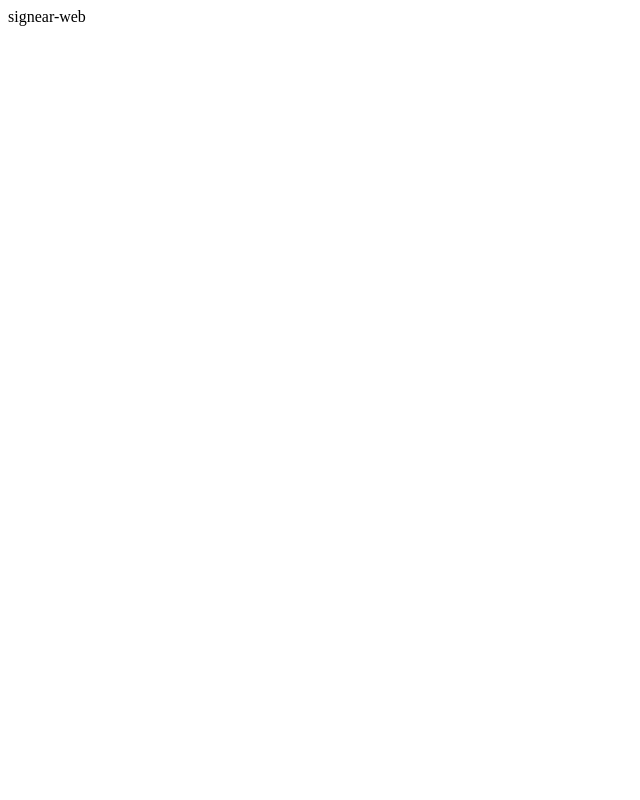
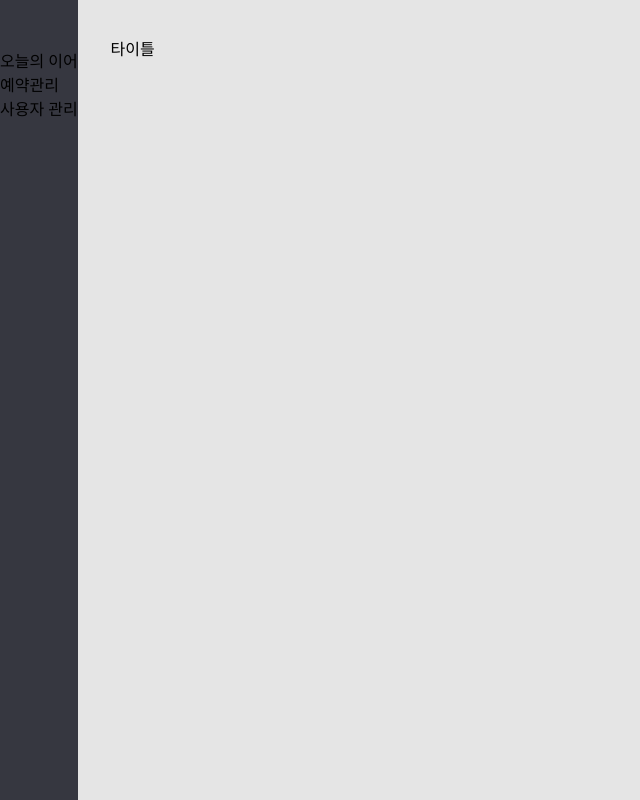
Before and after one commit to Sullivan-for-EAR/signear-web, a React (Create React App) app: page / in a window 1280 px wide. Shown: the whole page, without its empty margins (0-640 px from the left). Built offline with nearby package versions, Linux system fonts and the light colour scheme.

Commit message:
글로벌 스타일, 템플릿

```diff
--- a/package.json
+++ b/package.json
@@ -12,12 +12,14 @@
     "@types/node": "^12.0.0",
     "@types/react": "^17.0.0",
     "@types/react-dom": "^17.0.0",
+    "@types/react-router-dom": "^5.1.7",
     "@types/styled-components": "^5.1.9",
     "@types/styled-system": "^5.1.11",
     "react": "^17.0.2",
     "react-dom": "^17.0.2",
     "react-hook-form": "^7.5.2",
     "react-redux": "^7.2.4",
+    "react-router-dom": "^5.2.0",
     "react-scripts": "4.0.3",
     "redux": "^4.1.0",
     "redux-saga": "^1.1.3",
--- a/src/App.tsx
+++ b/src/App.tsx
@@ -1,9 +1,26 @@
 import React from 'react';
+import { BrowserRouter } from 'react-router-dom';
 
-import Box from 'components/Box';
+import Flex from './components/Flex';
+import { DefaultLayoutProvider } from './templates/DefaultLayout';
+import DefaultSidebar from './components/DefaultSidebar';
+import Box from './components/Box';
+
+import TodayEars from './pages/todayEars';
 
 const App: React.FC = () => {
-  return <Box>signear-web</Box>;
+  return (
+    <Flex height="100%">
+      <DefaultLayoutProvider>
+        <DefaultSidebar />
+        <BrowserRouter>
+          <Box p="36px 33px">
+            <TodayEars />
+          </Box>
+        </BrowserRouter>
+      </DefaultLayoutProvider>
+    </Flex>
+  );
 };
 
 export default App;
--- /dev/null
+++ b/src/components/DefaultSidebar/index.tsx
@@ -0,0 +1,14 @@
+import React from 'react';
+import Flex from '../Flex';
+import Box from '../Box';
+const DefaultSidebar: React.FC = () => {
+  return (
+    <Flex flexDirection="column" backgroundColor="#363740" py="48px">
+      <Box>오늘의 이어</Box>
+      <Box>예약관리</Box>
+      <Box>사용자 관리</Box>
+    </Flex>
+  );
+};
+
+export default DefaultSidebar;
--- /dev/null
+++ b/src/components/Flex/index.tsx
@@ -0,0 +1,17 @@
+import styled from 'styled-components';
+
+import Box, { BoxProps } from '../../components/Box';
+
+const Flex = styled(Box)<BoxProps>({
+  display: 'flex',
+});
+
+export default Flex;
+
+export const Row = styled(Flex).attrs({
+  flexWrap: 'wrap',
+})<BoxProps>``;
+
+export const Column = styled(Flex).attrs({
+  flexDirection: 'column',
+})<BoxProps>``;
--- a/src/index.tsx
+++ b/src/index.tsx
@@ -1,9 +1,11 @@
 import React from 'react';
 import { render } from 'react-dom';
 import App from './App';
+import GlobalStyle from './styles/GlobalStyle';
 
 render(
   <>
+    <GlobalStyle />
     <App />
   </>,
   document.getElementById('root')
--- /dev/null
+++ b/src/pages/todayEars/index.tsx
@@ -0,0 +1,7 @@
+import React from 'react';
+
+const TodayEars: React.FC = () => {
+  return <div>타이틀</div>;
+};
+
+export default TodayEars;
--- /dev/null
+++ b/src/styles/GlobalStyle.ts
@@ -0,0 +1,58 @@
+import { createGlobalStyle } from 'styled-components';
+
+const GlobalStyle = createGlobalStyle`
+  *,
+  *::before,
+  *::after {
+    min-width: 0;
+    box-sizing: inherit;
+  }
+
+  html, body {
+    height: 100%;
+  }
+
+  body {
+    display: flex;
+    min-height: 100vh;
+    margin: 0;
+    background-color: #E5E5E5;
+  }
+
+  svg, img {
+    max-width: 100%;
+    max-height: 100%;
+  }
+
+  a {
+    color: inherit;
+    text-decoration: none;
+  }
+
+  button,
+  input,
+  optgroup,
+  select,
+  textarea {
+    line-height: inherit;
+    appearance: none;
+    &:focus:not(:focus-visible) {
+      outline: 0;
+    }
+  }
+
+  .root {
+    display: flex;
+    flex-flow: column;
+    min-height: 100vh;
+  }
+
+  button {
+    padding: 0;
+    border: 0 none;
+    background-color: transparent;
+    cursor: pointer;
+  }
+`;
+
+export default GlobalStyle;
--- /dev/null
+++ b/src/templates/DefaultLayout/index.tsx
@@ -0,0 +1,22 @@
+import React, { createContext, useState } from 'react';
+import PropTypes from 'prop-types';
+
+const DefaultLayout = createContext([{}, () => undefined]);
+
+const DefaultLayoutProvider = ({ children }: { children: React.ReactNode }) => {
+  const [layout, setLayout] = useState({
+    type: 'default',
+    data: {},
+  });
+  return (
+    <DefaultLayout.Provider value={[layout, setLayout]}>
+      {children}
+    </DefaultLayout.Provider>
+  );
+};
+
+export { DefaultLayout, DefaultLayoutProvider };
+
+DefaultLayoutProvider.propTypes = {
+  children: PropTypes.node.isRequired,
+};
```
Also changed, not shown: 1 other file (tests, documents, lock files or other folders).
